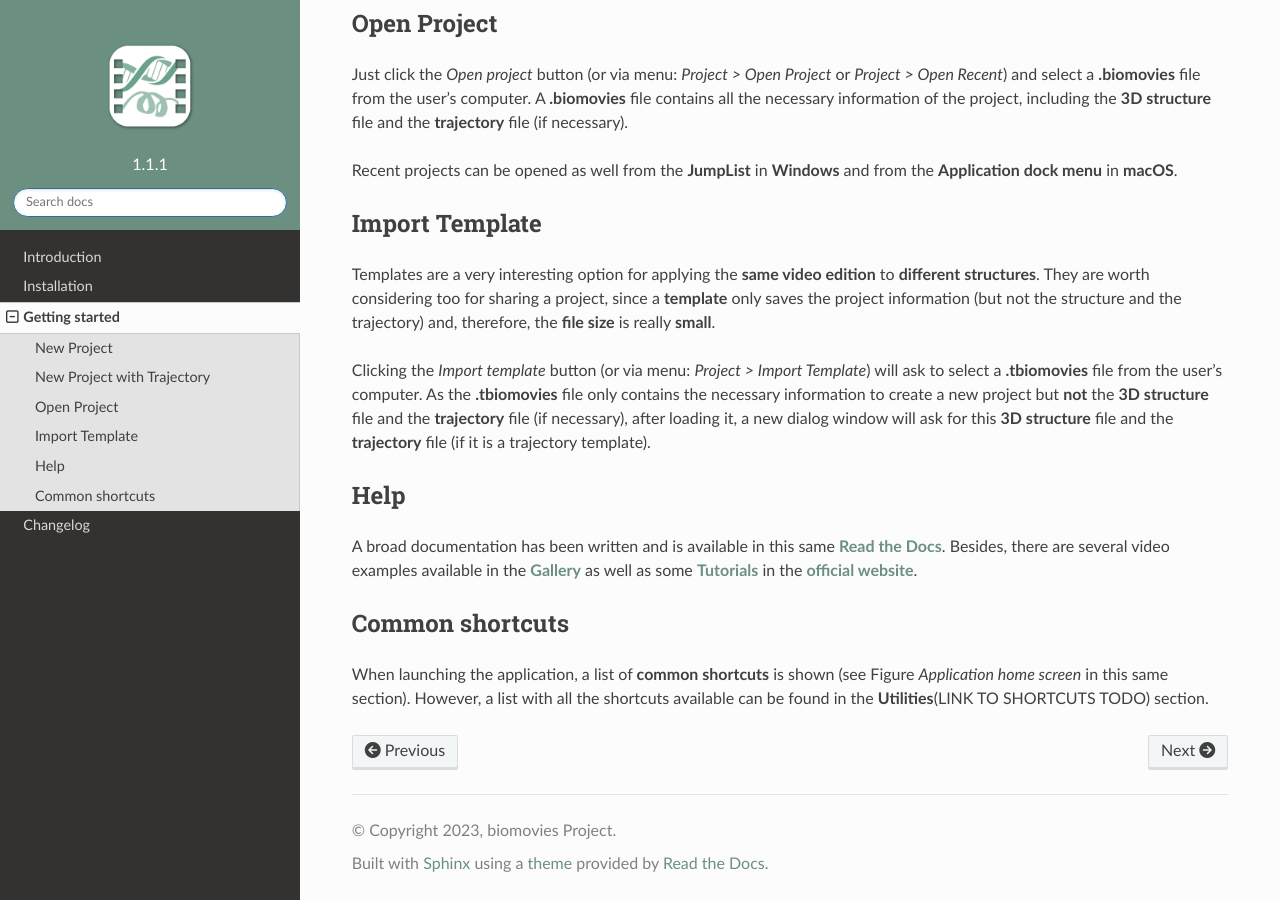
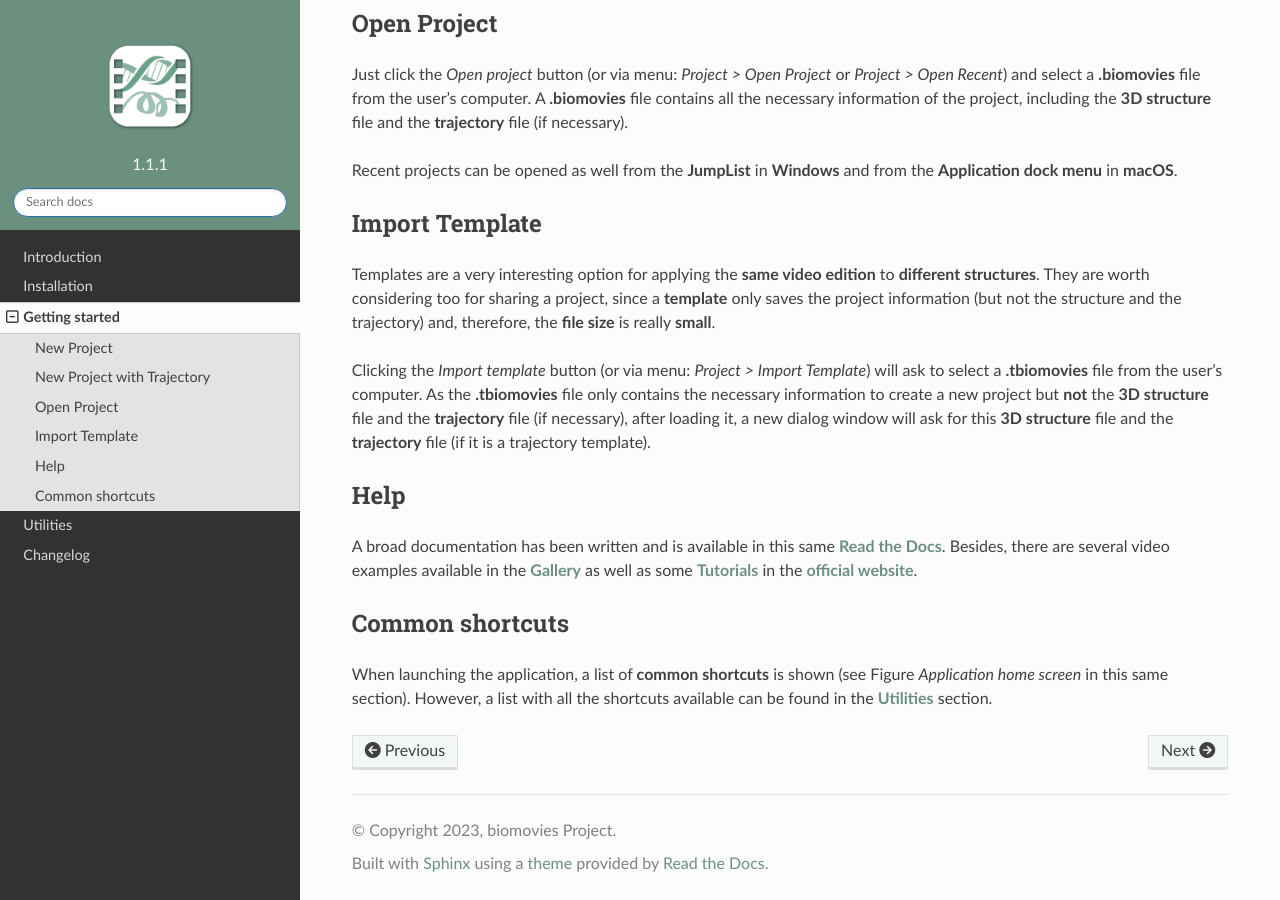
Before and after one commit to gbayarri/biomovies_documentation, a Sphinx documentation site: the page built from docs/source/get-started.md, in a window 1280 px wide and 900 px high, scrolled down 745 px. Built offline with Sphinx 7.4.7 and the Read the Docs theme 2.0.0, drawn with Linux system fonts in a browser that asks for light colours.

Commit message:
Get Started

```diff
--- a/docs/source/get-started.md
+++ b/docs/source/get-started.md
@@ -35,4 +35,4 @@ A broad documentation has been written and is available in this same [**Read the
 
 ## Common shortcuts
 
-When launching the application, a list of **common shortcuts** is shown (see Figure _Application home screen_ in this same section). However, a list with all the shortcuts available can be found in the **Utilities**(LINK TO SHORTCUTS TODO) section.
+When launching the application, a list of **common shortcuts** is shown (see Figure _Application home screen_ in this same section). However, a list with all the shortcuts available can be found in the [**Utilities**](utilities.html#shortcuts) section.
--- a/docs/source/index.rst
+++ b/docs/source/index.rst
@@ -11,6 +11,7 @@ Contents
    Introduction <introduction>
    Installation <installation>
    Getting started <get-started>
+   Utilities <utilities>
    Changelog <changelog>
 
 `Github repository <https://github.com/gbayarri/biomovies-src>`_.
--- /dev/null
+++ b/docs/source/utilities.md
@@ -0,0 +1,7 @@
+# Utilities
+
+## FAQs
+
+## Shortcuts
+
+## Tips
```
